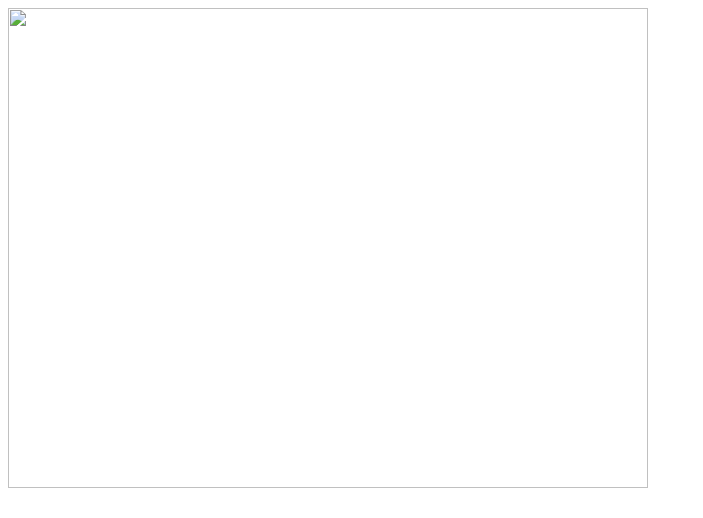
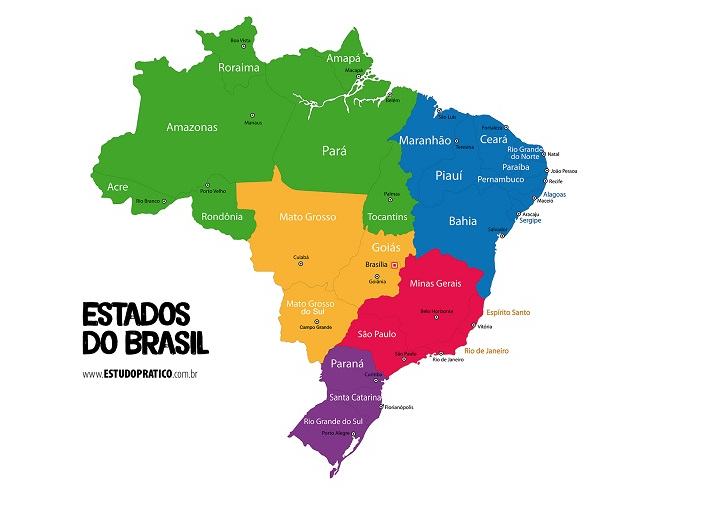
Before and after one commit to tmilena/map, a plain HTML site: page index.html in a window 1280 px wide. Shown: the whole page, without its empty margins (0-703 px from the left). Drawn offline with Linux system fonts and the light colour scheme.

Commit message:
Update index.html

```diff
--- a/index.html
+++ b/index.html
@@ -2,7 +2,7 @@
 <!--
     Comentário Html
 -->
-<img id="brasil" src="_img/brasil.jpg" border="0" width="640" height="480" orgWidth="640" orgHeight="480" usemap="#regiao" alt="" />
+<img id="brasil" src="brasil.jpg" border="0" width="640" height="480" orgWidth="640" orgHeight="480" usemap="#regiao" alt="" />
 <map name="regiao">
 <!----<area shape="rect" coords="638,478,640,480" alt="Image Map" style="outline:none;" title="Image Map" href="http://www.image-maps.com/index.php?aff=mapped_users_0" />-->
 <area  alt="" title="" href="sul.html" shape="poly" coords="311,348,313,394,280,428,325,461,323,475,365,419,380,376,368,343,339,337" style="outline:none;" target="_blank"     />
```
